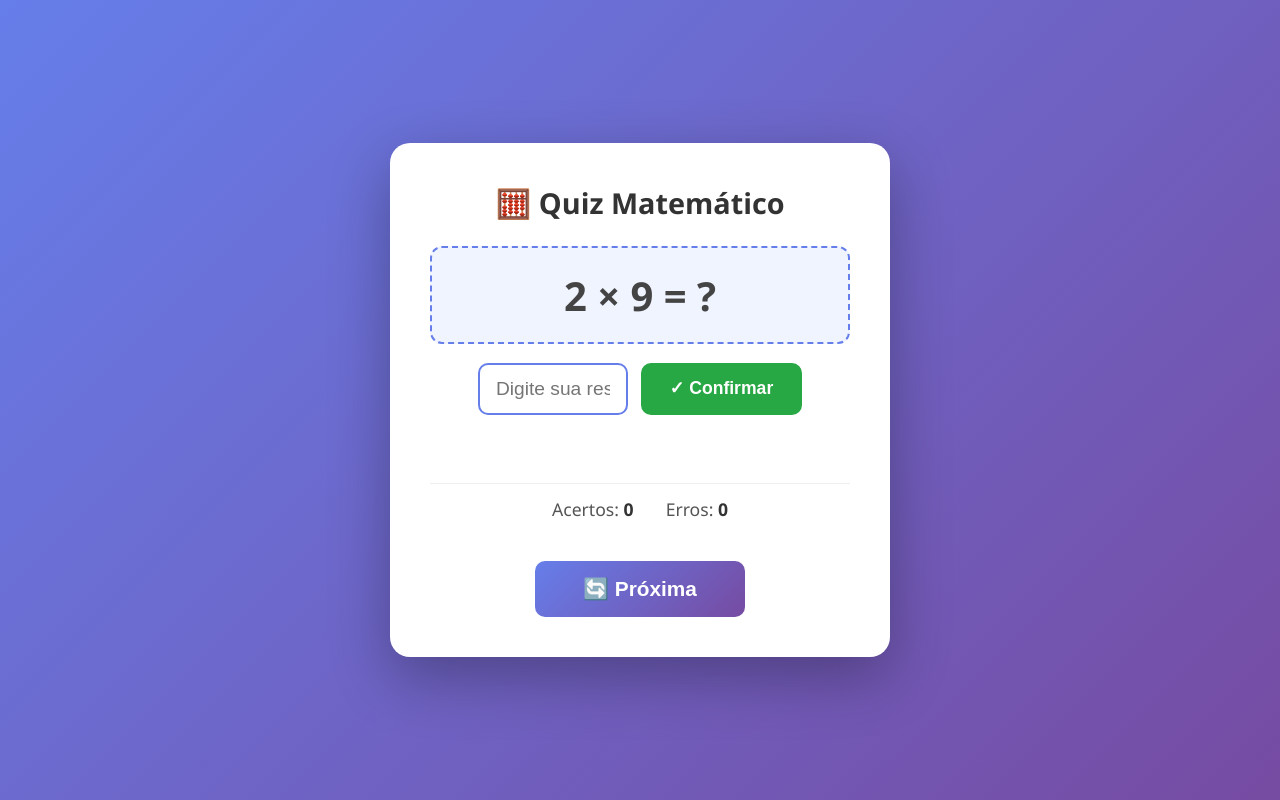
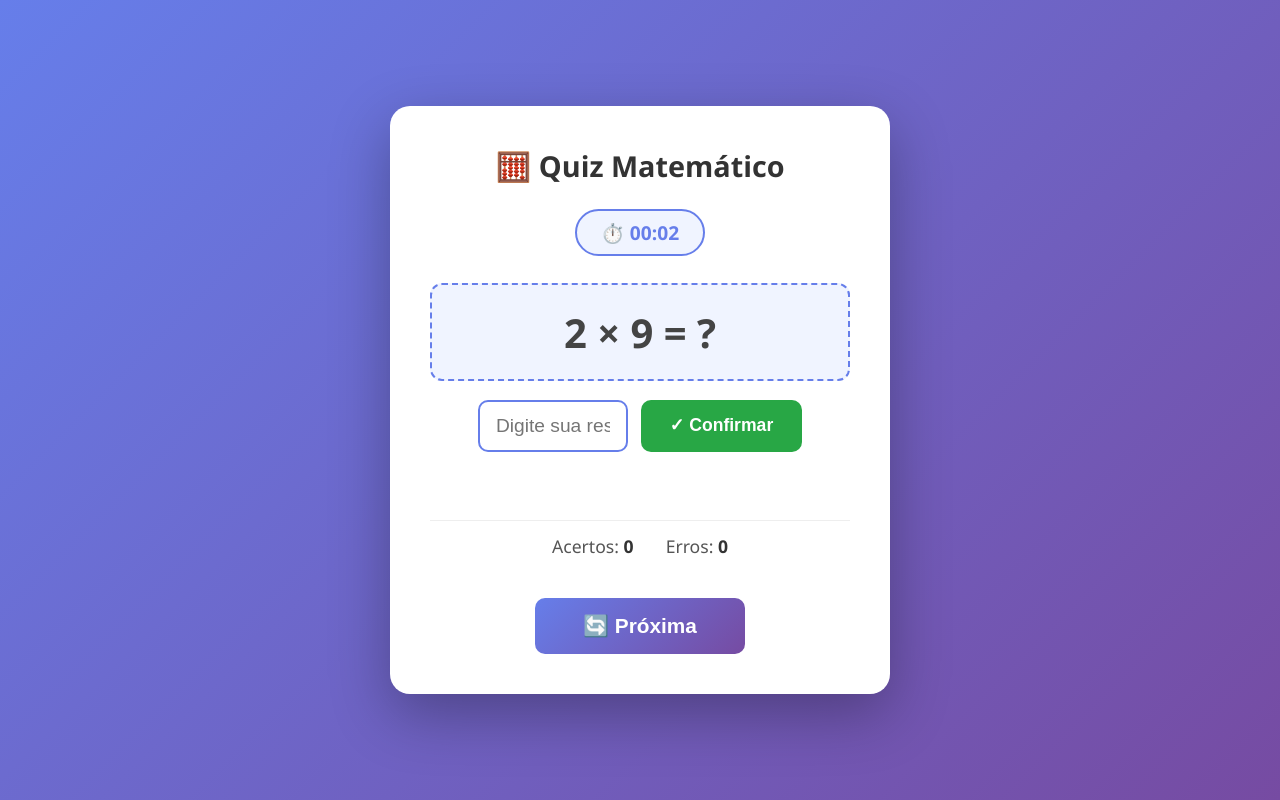
Before and after one commit to joaquimgomes8/site_matematica_exercicios, a plain HTML site: page index.html in a window 1280 px wide. Both pictures are taken after a click on the button "🎮 JOGAR". Drawn offline with Linux system fonts and the light colour scheme.

Commit message:
nova função: temporizador. Objetivo: saber quanto tempo o usuario gastou para completar os exercicios.

```diff
--- a/index.html
+++ b/index.html
@@ -11,6 +11,7 @@
         <h1>🧮 Quiz Matemático</h1>
 
         <div class="game-area">
+            <div class="timer" id="timerDisplay">⏱️ 00:00</div>
             <div class="question" id="questionDisplay">Clique em "JOGAR" para começar!</div>
 
             <div class="input-area" id="inputArea" style="display: none;">
--- a/script.js
+++ b/script.js
@@ -6,9 +6,12 @@ const feedback = document.getElementById('feedback');
 const correctCount = document.getElementById('correctCount');
 const wrongCount = document.getElementById('wrongCount');
 const inputArea = document.getElementById('inputArea');
+const timerDisplay = document.getElementById('timerDisplay');
 
 let currentAnswer = null;
 let isPlaying = false;
+let timerSeconds = 0;
+let timerInterval = null;
 
 function getRandomInt(min, max) {
     return Math.floor(Math.random() * (max - min + 1)) + min;
@@ -54,9 +57,37 @@ function generateQuestion() {
     return answer;
 }
 
+function formatTime(seconds) {
+    const mins = Math.floor(seconds / 60);
+    const secs = seconds % 60;
+    return `${String(mins).padStart(2, '0')}:${String(secs).padStart(2, '0')}`;
+}
+
+function updateTimer() {
+    timerSeconds++;
+    timerDisplay.textContent = `⏱️ ${formatTime(timerSeconds)}`;
+}
+
+function startTimer() {
+    stopTimer();
+    timerSeconds = 0;
+    timerDisplay.textContent = `⏱️ 00:00`;
+    timerInterval = setInterval(updateTimer, 1000);
+}
+
+function stopTimer() {
+    if (timerInterval) {
+        clearInterval(timerInterval);
+        timerInterval = null;
+    }
+}
+
 function resetGame() {
     isPlaying = false;
     currentAnswer = null;
+    stopTimer();
+    timerSeconds = 0;
+    timerDisplay.textContent = `⏱️ 00:00`;
     questionDisplay.textContent = 'Clique em "JOGAR" para começar!';
     questionDisplay.classList.remove('active');
     inputArea.style.display = 'none';
@@ -68,6 +99,7 @@ function resetGame() {
 
 function startGame() {
     isPlaying = true;
+    startTimer();
     inputArea.style.display = 'flex';
     playBtn.textContent = '🔄 Próxima';
     feedback.textContent = '';
--- a/style.css
+++ b/style.css
@@ -27,6 +27,18 @@ h1 {
     color: #333;
     margin-bottom: 1.5rem;
     font-size: 1.8rem;
+}
+
+.timer {
+    font-size: 1.2rem;
+    font-weight: bold;
+    color: #667eea;
+    background: #f0f4ff;
+    padding: 0.5rem 1.5rem;
+    border-radius: 25px;
+    border: 2px solid #667eea;
+    width: fit-content;
+    margin-bottom: 0.5rem;
 }
 
 .game-area {
```
